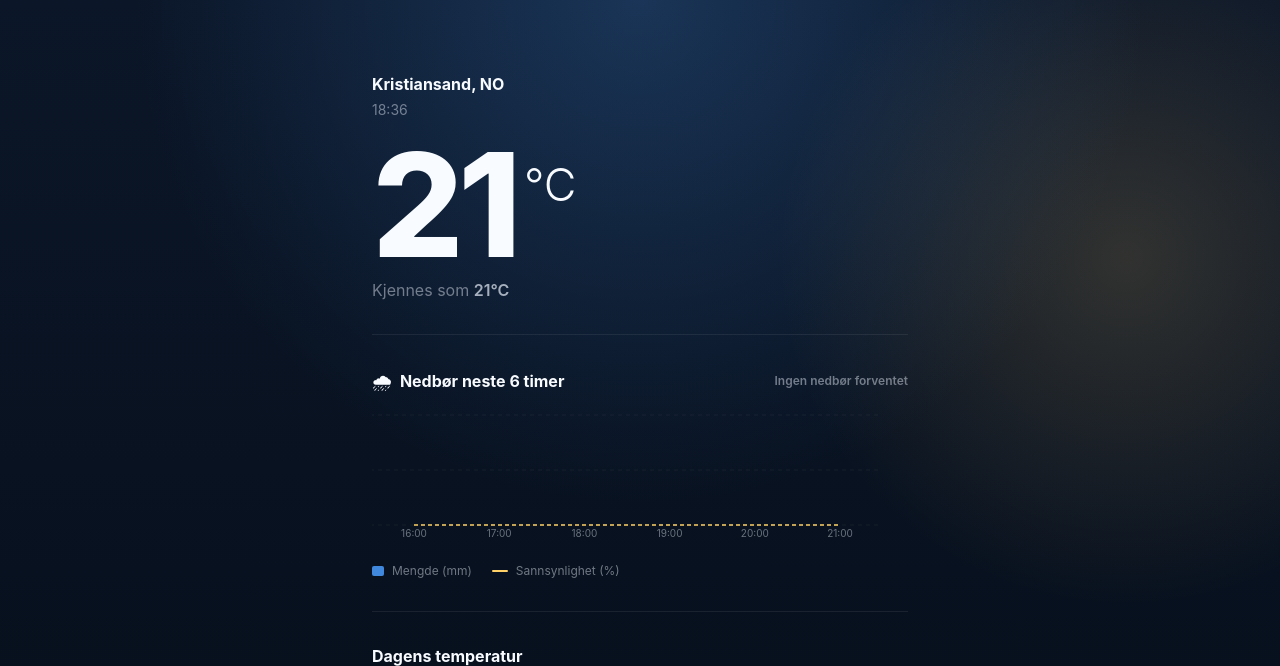
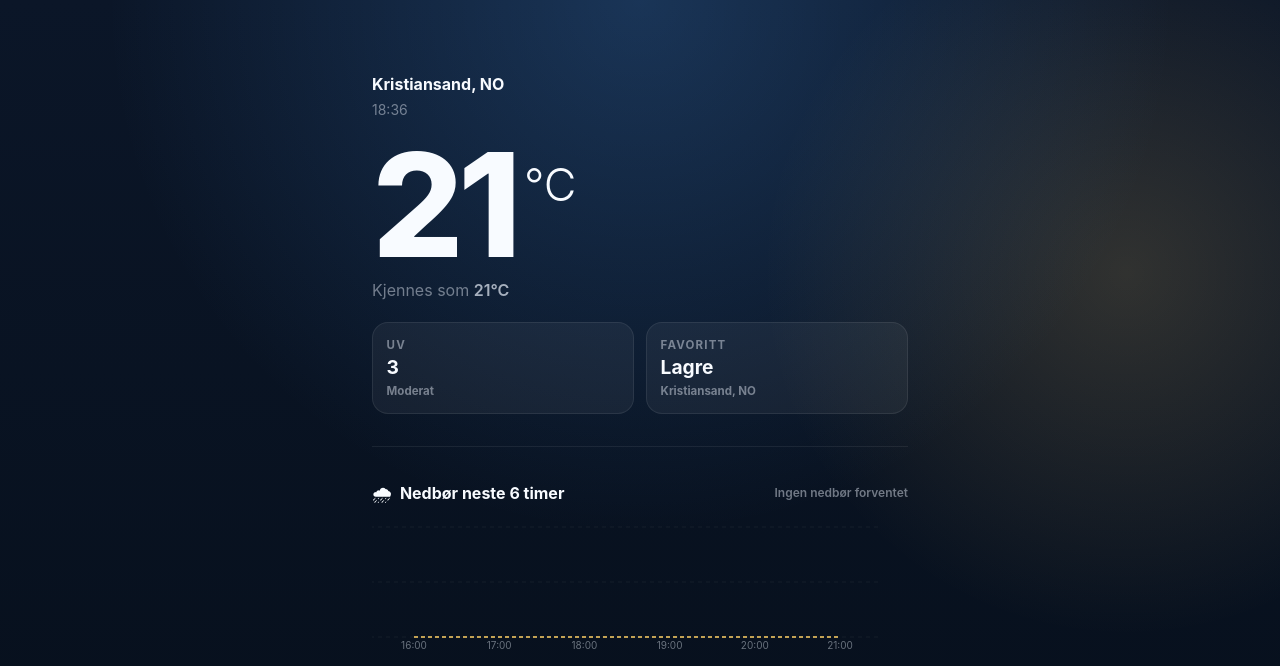
Before and after one commit to LordM8YT/Vaervakt.no, a PHP site: page / in a window 1280 px wide. Shown: the top 666 px of the page. Run offline with PHP 8.4, Linux system fonts and the light colour scheme; data that the repository does not hold is empty.

Commit message:
Add UV and favorites controls

```diff
--- a/app.js
+++ b/app.js
@@ -1,4 +1,11 @@
 const weatherState = {
+  location: {
+    id: 'kristiansand-no',
+    name: 'Kristiansand, NO',
+    lat: 58.1504,
+    lon: 7.9470,
+  },
+  uvIndex: 3,
   rain: [
     { hour: '16:00', amount: 0, probability: 0 },
     { hour: '17:00', amount: 0, probability: 0 },
@@ -38,6 +45,8 @@ const navItems = [
   { id: 'favorites', label: 'Favoritter', active: false, icon: '<path d="m12 3 2.7 5.47 6.03.88-4.36 4.25 1.03 6-5.4-2.84-5.4 2.84 1.03-6-4.36-4.25 6.03-.88Z"></path>' },
   { id: 'alerts', label: 'Varsler', active: false, icon: '<path d="M18 8a6 6 0 1 0-12 0c0 7-3 7-3 9h18c0-2-3-2-3-9"></path><path d="M10 21h4"></path>' },
 ];
+
+const favoritesStorageKey = 'vaervakt_favorites';
 
 function updateClock() {
   const clock = document.querySelector('#clock');
@@ -154,6 +163,32 @@ function renderForecast() {
     `;
     return row;
   }));
+}
+
+function renderWeatherMeta() {
+  const uvIndex = document.querySelector('#uv-index');
+  const uvStatus = document.querySelector('#uv-status');
+  const favoriteButton = document.querySelector('#favorite-location-button');
+
+  if (uvIndex) uvIndex.textContent = String(weatherState.uvIndex);
+  if (uvStatus) uvStatus.textContent = getUvStatus(weatherState.uvIndex);
+
+  if (favoriteButton) {
+    const note = favoriteButton.querySelector('.weather-meta-note');
+    const value = favoriteButton.querySelector('.weather-meta-value');
+    const isSaved = getFavorites().some((favorite) => favorite.id === weatherState.location.id);
+    favoriteButton.dataset.saved = String(isSaved);
+    favoriteButton.setAttribute('aria-pressed', String(isSaved));
+    if (value) value.textContent = isSaved ? 'Lagret' : 'Lagre';
+    if (note) note.textContent = weatherState.location.name;
+  }
+}
+
+function getUvStatus(index) {
+  if (index < 3) return 'Lav';
+  if (index < 6) return 'Moderat';
+  if (index < 8) return 'Høy';
+  return 'Svært høy';
 }
 
 function renderObservations() {
@@ -330,21 +365,84 @@ function renderFavorites() {
   const list = document.querySelector('#favorites-list');
   if (!list) return;
 
-  const favorites = JSON.parse(localStorage.getItem('vaervakt_favorites') || '[]');
+  const favorites = getFavorites();
   if (!favorites.length) {
     const empty = document.createElement('p');
     empty.className = 'empty-state';
-    empty.textContent = 'Ingen favoritter lagret ennå.';
+    empty.textContent = 'Ingen favoritter lagret ennå. Trykk Lagre på hjemskjermen for å legge til stedet.';
     list.replaceChildren(empty);
     return;
   }
 
   list.replaceChildren(...favorites.map((favorite) => {
-    const item = document.createElement('div');
-    item.className = 'empty-state';
-    item.textContent = favorite.name || favorite.location || 'Lagret sted';
+    const item = document.createElement('article');
+    item.className = 'favorite-item';
+    item.innerHTML = `
+      <div>
+        <p class="favorite-title">${escapeHtml(favorite.name || favorite.location || 'Lagret sted')}</p>
+        <p class="favorite-meta">${escapeHtml(favorite.label || 'Lokalt værsted')}</p>
+      </div>
+      <button class="favorite-remove" type="button" data-remove-favorite="${escapeHtml(favorite.id)}">Fjern</button>
+    `;
     return item;
   }));
+}
+
+function getFavorites() {
+  try {
+    const favorites = JSON.parse(localStorage.getItem(favoritesStorageKey) || '[]');
+    return Array.isArray(favorites) ? favorites : [];
+  } catch {
+    return [];
+  }
+}
+
+function saveFavorites(favorites) {
+  localStorage.setItem(favoritesStorageKey, JSON.stringify(favorites));
+  renderWeatherMeta();
+  renderFavorites();
+}
+
+function toggleCurrentLocationFavorite() {
+  const favorites = getFavorites();
+  const index = favorites.findIndex((favorite) => favorite.id === weatherState.location.id);
+
+  if (index >= 0) {
+    favorites.splice(index, 1);
+    saveFavorites(favorites);
+    showToast('Favoritt fjernet.');
+    return;
+  }
+
+  favorites.unshift({
+    ...weatherState.location,
+    label: 'Aktivt sted',
+    savedAt: new Date().toISOString(),
+  });
+  saveFavorites(favorites);
+  showToast('Favoritt lagret.');
+}
+
+function bindFavorites() {
+  const favoriteButton = document.querySelector('#favorite-location-button');
+  if (favoriteButton) {
+    favoriteButton.addEventListener('click', toggleCurrentLocationFavorite);
+  }
+
+  const favoritesList = document.querySelector('#favorites-list');
+  if (favoritesList) {
+    favoritesList.addEventListener('click', (event) => {
+      const target = event.target;
+      if (!(target instanceof Element)) return;
+
+      const button = target.closest('[data-remove-favorite]');
+      if (!button) return;
+
+      const id = button.dataset.removeFavorite;
+      saveFavorites(getFavorites().filter((favorite) => favorite.id !== id));
+      showToast('Favoritt fjernet.');
+    });
+  }
 }
 
 function bindReportForm() {
@@ -421,9 +519,11 @@ function initApp() {
   drawRainChart();
   drawTemperatureChart();
   renderForecast();
+  renderWeatherMeta();
   renderObservations();
   renderNavigation();
   bindReportForm();
+  bindFavorites();
   renderFavorites();
   loadReports();
   window.setInterval(updateClock, 30_000);
--- a/index.html
+++ b/index.html
@@ -32,6 +32,18 @@
             Kjennes som
             <span id="feels-like" class="vv-soft font-semibold">21°C</span>
           </p>
+          <div class="weather-meta-grid mt-5">
+            <div class="weather-meta-card">
+              <span class="weather-meta-label">UV</span>
+              <strong id="uv-index" class="weather-meta-value">--</strong>
+              <span id="uv-status" class="weather-meta-note">Henter</span>
+            </div>
+            <button id="favorite-location-button" class="weather-meta-card weather-meta-button" type="button">
+              <span class="weather-meta-label">Favoritt</span>
+              <strong class="weather-meta-value">Lagre</strong>
+              <span class="weather-meta-note">Kristiansand</span>
+            </button>
+          </div>
         </section>
 
         <div class="vv-divider" role="presentation"></div>
--- a/styles.css
+++ b/styles.css
@@ -120,6 +120,57 @@ html {
   margin-top: 0.5rem;
   font-size: clamp(1.8rem, 7vw, 2.8rem);
   font-weight: 300;
+}
+
+.weather-meta-grid {
+  display: grid;
+  gap: 0.75rem;
+  grid-template-columns: repeat(2, minmax(0, 1fr));
+}
+
+.weather-meta-card {
+  border: 1px solid rgba(255, 255, 255, 0.08);
+  border-radius: 1rem;
+  background: rgba(255, 255, 255, 0.05);
+  padding: 0.85rem;
+  text-align: left;
+}
+
+.weather-meta-button {
+  color: inherit;
+  cursor: pointer;
+  transition: background-color 0.15s ease, border-color 0.15s ease;
+}
+
+.weather-meta-button:hover,
+.weather-meta-button[data-saved="true"] {
+  border-color: rgba(94, 234, 212, 0.42);
+  background: rgba(20, 184, 166, 0.14);
+}
+
+.weather-meta-label,
+.weather-meta-note {
+  display: block;
+  color: var(--vv-text-muted);
+  font-size: 0.72rem;
+  font-weight: 700;
+}
+
+.weather-meta-label {
+  letter-spacing: 0.1em;
+  text-transform: uppercase;
+}
+
+.weather-meta-value {
+  display: block;
+  margin-top: 0.2rem;
+  color: var(--vv-text);
+  font-size: 1.2rem;
+  line-height: 1.1;
+}
+
+.weather-meta-note {
+  margin-top: 0.25rem;
 }
 
 .vv-divider {
```
Also changed, not shown: other parts of styles.css (+32 -0 lines).
